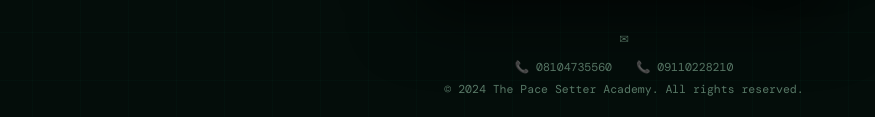
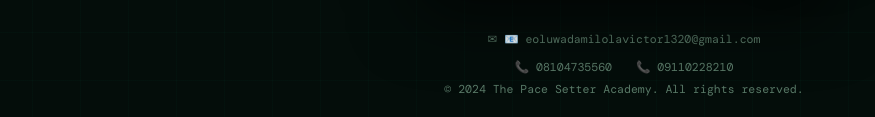
Before and after one commit to Resolutefemi/jamb-cbt-web, a plain HTML site: page index.html in a window 1280 px wide. Shown: the part 640-757 px from the top of the page, without its empty margins (16-891 px from the left). Drawn offline with nearby package versions, Linux system fonts and the light colour scheme.

Commit message:
Update index.html

```diff
--- a/index.html
+++ b/index.html
@@ -436,7 +436,7 @@
     <!-- Footer -->
     <footer class="footer">
       <div class="contact-row">
-        <p>✉ <span class="__cf_email__"   📧 eoluwadamilolavictor1320@gmail.com </span></p>
+        <p>✉ <span class="__cf_email__" ></span>📧 eoluwadamilolavictor1320@gmail.com </span></p>
       </div>
       <div class="contact-row">
         <a href="tel:08104735560">📞 08104735560</a>
```
